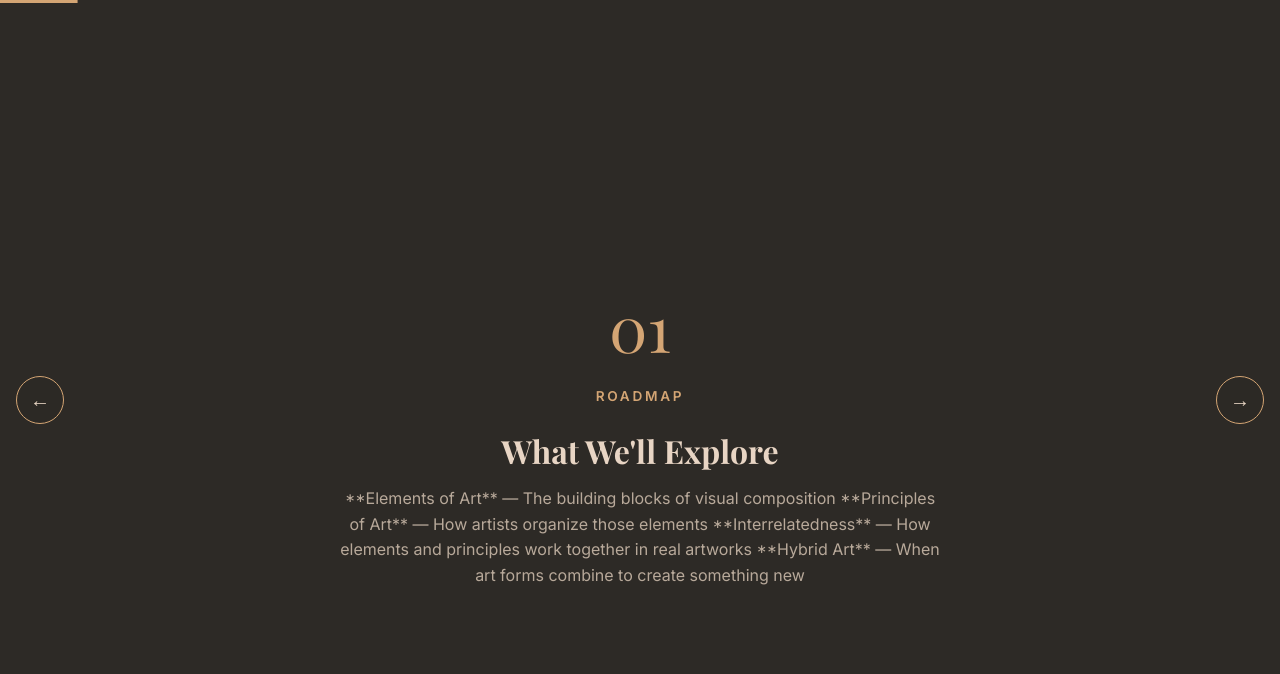
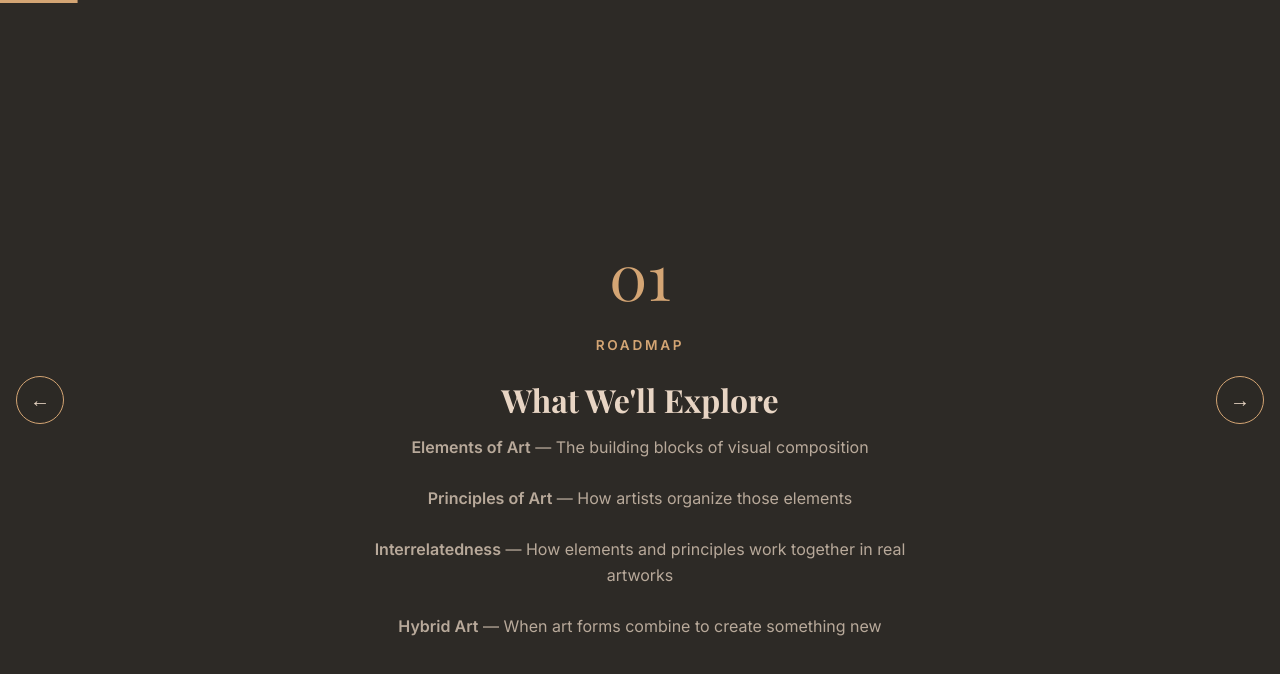
Before and after one commit to jkalasas/elements-and-principles-of-art, a React (Vite) app: page /slide/1 in a window 1280 px wide. Shown: the top 674 px of the page. Built offline with nearby package versions, Linux system fonts and the light colour scheme.

Commit message:
feat(components): add MarkdownText component and integrate into slides

```diff
--- a/src/components/AnalysisSlide.jsx
+++ b/src/components/AnalysisSlide.jsx
@@ -1,5 +1,6 @@
 import { motion } from 'framer-motion';
 import ArtworkBlock from './ArtworkBlock';
+import MarkdownText from './MarkdownText';
 
 const fadeUp = (delay) => ({
   initial: { opacity: 0, y: 20 },
@@ -42,7 +43,7 @@ export default function AnalysisSlide({ sectionLabel, title, artwork, elementsAt
       </div>
       <motion.div className="meaning-callout" {...fadeUp(1.3)}>
         <span className="meaning-label">{meaning.label}</span>
-        <p>{meaning.text}</p>
+        <MarkdownText text={meaning.text} />
       </motion.div>
     </div>
   );
--- a/src/components/ArtworkBlock.jsx
+++ b/src/components/ArtworkBlock.jsx
@@ -1,5 +1,6 @@
 import { useState } from 'react';
 import { motion } from 'framer-motion';
+import MarkdownText from './MarkdownText';
 
 export default function ArtworkBlock({ imageSrc, imageAlt, attribution, title, children, meaning }) {
   const [imageError, setImageError] = useState(false);
@@ -30,7 +31,7 @@ export default function ArtworkBlock({ imageSrc, imageAlt, attribution, title, c
             transition={{ delay: 1.1, duration: 0.4, ease: 'easeInOut' }}
           >
             <span className="meaning-label">{meaning.label}</span>
-            <p>{meaning.text}</p>
+            <MarkdownText text={meaning.text} />
           </motion.div>
         )}
       </div>
--- a/src/components/ArtworkSlide.jsx
+++ b/src/components/ArtworkSlide.jsx
@@ -1,5 +1,6 @@
 import { motion } from 'framer-motion';
 import ArtworkBlock from './ArtworkBlock';
+import MarkdownText from './MarkdownText';
 
 const fadeUp = (delay) => ({
   initial: { opacity: 0, y: 20 },
@@ -32,7 +33,7 @@ export default function ArtworkSlide({ sectionLabel, title, definition, artwork
             title={art.contentTitle}
             meaning={art.meaning}
           >
-            <p>{art.content}</p>
+            <MarkdownText text={art.content} />
           </ArtworkBlock>
         </motion.div>
       ))}
--- /dev/null
+++ b/src/components/MarkdownText.jsx
@@ -0,0 +1,27 @@
+import React from 'react';
+
+export default function MarkdownText({ text, className, as: Tag = 'p' }) {
+  if (!text) return null;
+
+  const paragraphs = text.split(/\n\n+/);
+
+  const renderInline = (str) => {
+    const parts = str.split(/(\*\*[^*]+\*\*)/g);
+    return parts.map((part, i) => {
+      if (part.startsWith('**') && part.endsWith('**')) {
+        return <strong key={i}>{part.slice(2, -2)}</strong>;
+      }
+      return <span key={i}>{part}</span>;
+    });
+  };
+
+  const rendered = paragraphs.map((para, i) => (
+    <React.Fragment key={i}>
+      {i > 0 && <br />}
+      {i > 0 && <br />}
+      {renderInline(para)}
+    </React.Fragment>
+  ));
+
+  return <Tag className={className}>{rendered}</Tag>;
+}
--- a/src/components/RecapSlide.jsx
+++ b/src/components/RecapSlide.jsx
@@ -1,4 +1,5 @@
 import { motion } from 'framer-motion';
+import MarkdownText from './MarkdownText';
 
 const fadeUp = (delay) => ({
   initial: { opacity: 0, y: 20 },
@@ -17,14 +18,14 @@ export default function RecapSlide({ sectionLabel, title, items, footerText }) {
       <ul className="recap-list">
         {items.map((item, i) => (
           <motion.li key={i} {...fadeUp(0.7 + i * 0.1)}>
-            {item}
+            <MarkdownText text={item} as="span" />
           </motion.li>
         ))}
       </ul>
       {footerText && (
-        <motion.p className="recap-footer" {...fadeUp(0.7 + items.length * 0.1)}>
-          {footerText}
-        </motion.p>
+        <motion.div className="recap-footer" {...fadeUp(0.7 + items.length * 0.1)}>
+          <MarkdownText text={footerText} />
+        </motion.div>
       )}
     </div>
   );
--- a/src/components/SectionIntroSlide.jsx
+++ b/src/components/SectionIntroSlide.jsx
@@ -1,4 +1,5 @@
 import { motion } from 'framer-motion';
+import MarkdownText from './MarkdownText';
 
 const fadeUp = (delay) => ({
   initial: { opacity: 0, y: 20 },
@@ -18,9 +19,9 @@ export default function SectionIntroSlide({ sectionLabel, sectionNumber, title,
         {title}
       </motion.h2>
       {description && (
-        <motion.p className="section-description" {...fadeUp(0.7)}>
-          {description}
-        </motion.p>
+        <motion.div className="section-description" {...fadeUp(0.7)}>
+          <MarkdownText text={description} />
+        </motion.div>
       )}
     </div>
   );
```
